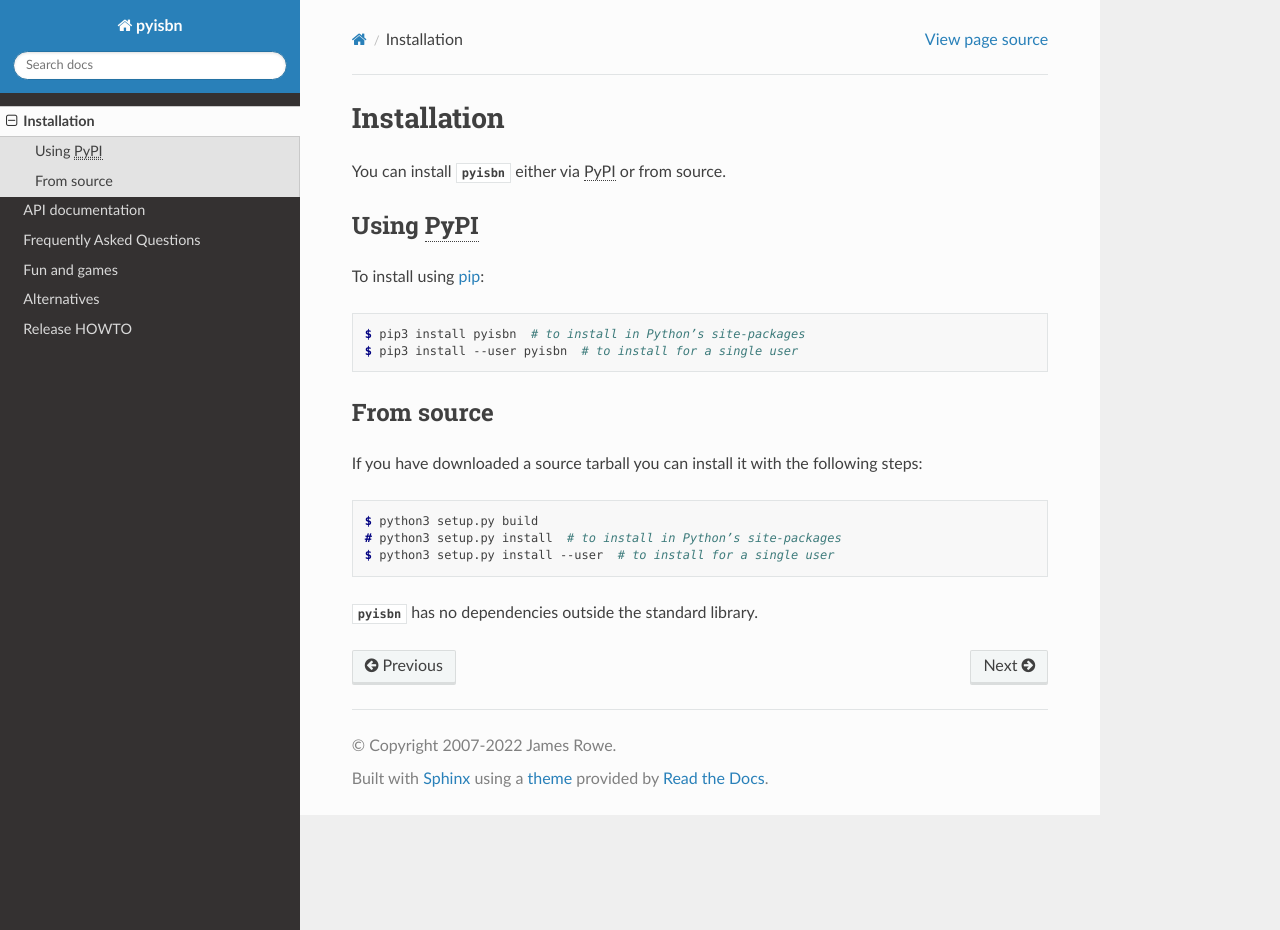
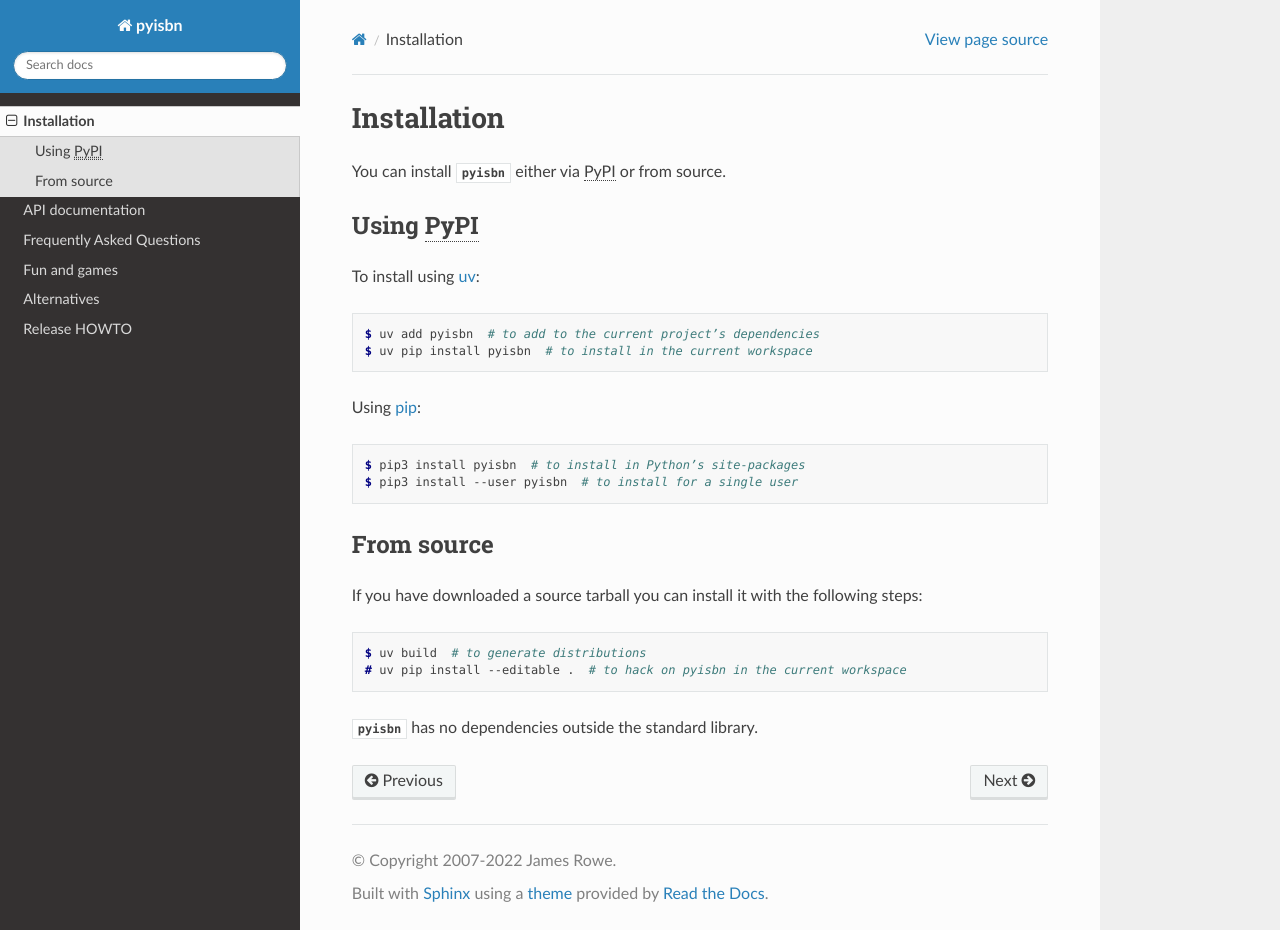
Before and after one commit to JNRowe/pyisbn, a Sphinx documentation site: the page built from doc/install.rst, in a window 1280 px wide and 930 px high. Built offline with Sphinx 7.4.7 and the Read the Docs theme 3.1.0, drawn with Linux system fonts in a browser that asks for light colours.

Commit message:
docs: Switch to uv for installation options
This is the first time I'm documenting an installation method that I'd
personally use for a Python project.  It is like a whole new world.

```diff
--- a/doc/install.rst
+++ b/doc/install.rst
@@ -8,7 +8,12 @@ You can install |modref| either via |PyPI| or from source.
 Using |PyPI|
 ''''''''''''
 
-To install using :pypi:`pip`::
+To install using :pypi:`uv`::
+
+    $ uv add pyisbn  # to add to the current project’s dependencies
+    $ uv pip install pyisbn  # to install in the current workspace
+
+Using :pypi:`pip`::
 
     $ pip3 install pyisbn  # to install in Python’s site-packages
     $ pip3 install --user pyisbn  # to install for a single user
@@ -19,8 +24,7 @@ From source
 If you have downloaded a source tarball you can install it with the following
 steps::
 
-    $ python3 setup.py build
-    # python3 setup.py install  # to install in Python’s site-packages
-    $ python3 setup.py install --user  # to install for a single user
+    $ uv build  # to generate distributions
+    # uv pip install --editable .  # to hack on pyisbn in the current workspace
 
 |modref| has no dependencies outside the standard library.
```
